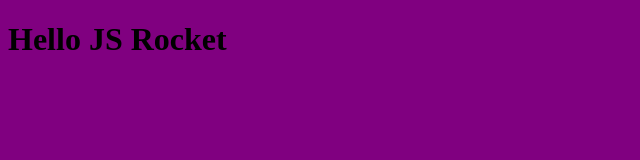
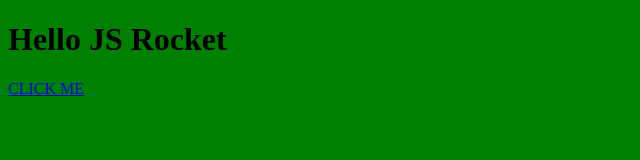
Before and after one commit to Exitzz/js-rocket, a plain HTML site: page index.html in a window 1280 px wide. Shown: the whole page, without its empty margins (0-640 px from the left). Drawn offline with Linux system fonts and the light colour scheme.

Commit message:
CSS change

```diff
--- a/css/style.css
+++ b/css/style.css
@@ -1,3 +1,3 @@
 body {
-  background-color: purple;
+  background-color: green;
 }
--- a/index.html
+++ b/index.html
@@ -8,5 +8,6 @@
 <body>
 
   <h1>Hello JS Rocket</h1>
+  <a href="#">CLICK ME</a>
   </body>
   </html>
```
